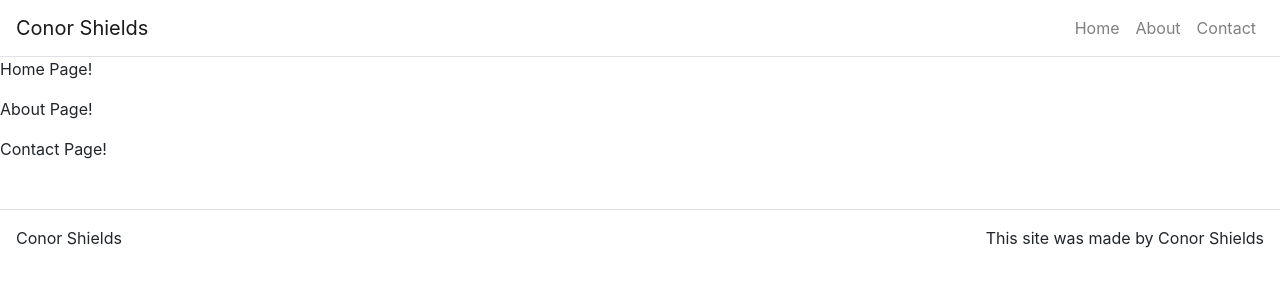
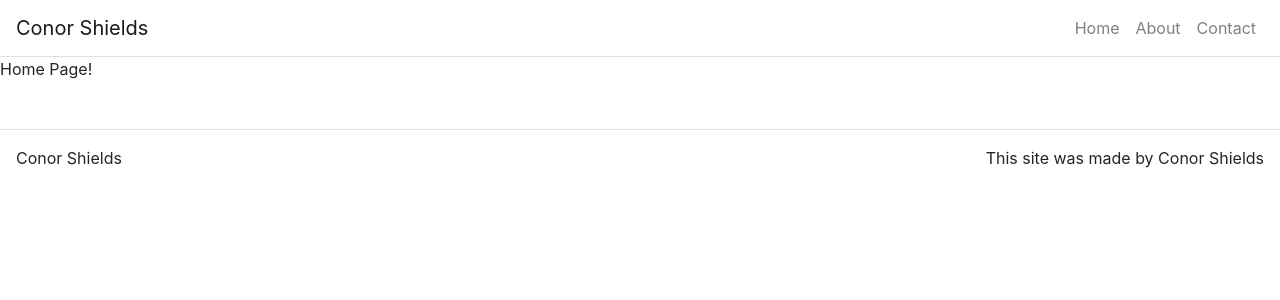
Before and after one commit to cshields236/React-personal-site, a React (Create React App) app: page / in a window 1280 px wide. Shown: the top 300 px of the page. Built offline with nearby package versions, Linux system fonts and the light colour scheme.

Commit message:
finished routing

```diff
--- a/src/App.js
+++ b/src/App.js
@@ -47,9 +47,9 @@ class App extends React.Component {
             <Navbar.Toggle className='border-0' aria-controls="navbar-toggle" />
             <Navbar.Collapse id='nav-toggle'>
               <Nav className='ml-auto'>
-                <Link className='nav-link' to=''>Home</Link>
-                <Link className='nav-link' to=''>About</Link>
-                <Link className='nav-link' to=''>Contact</Link>
+                <Link className='nav-link' to='/'>Home</Link>
+                <Link className='nav-link' to='/about'>About</Link>
+                <Link className='nav-link' to='/contact'>Contact</Link>
               </Nav>
             </Navbar.Collapse>
           </Navbar>
@@ -60,13 +60,13 @@ class App extends React.Component {
               subTitle={this.state.home.subtitle}
               text={this.state.home.text} />} />
 
-          <Route path='/' exact render={() =>
+          <Route path='/about'  render={() =>
             <AboutPage
               title={this.state.about.title}
               />} />
 
 
-          <Route path='/' exact render={() =>
+          <Route path='/contact'  render={() =>
             <ContactPage
               title={this.state.contact.title}
              />} />
```
